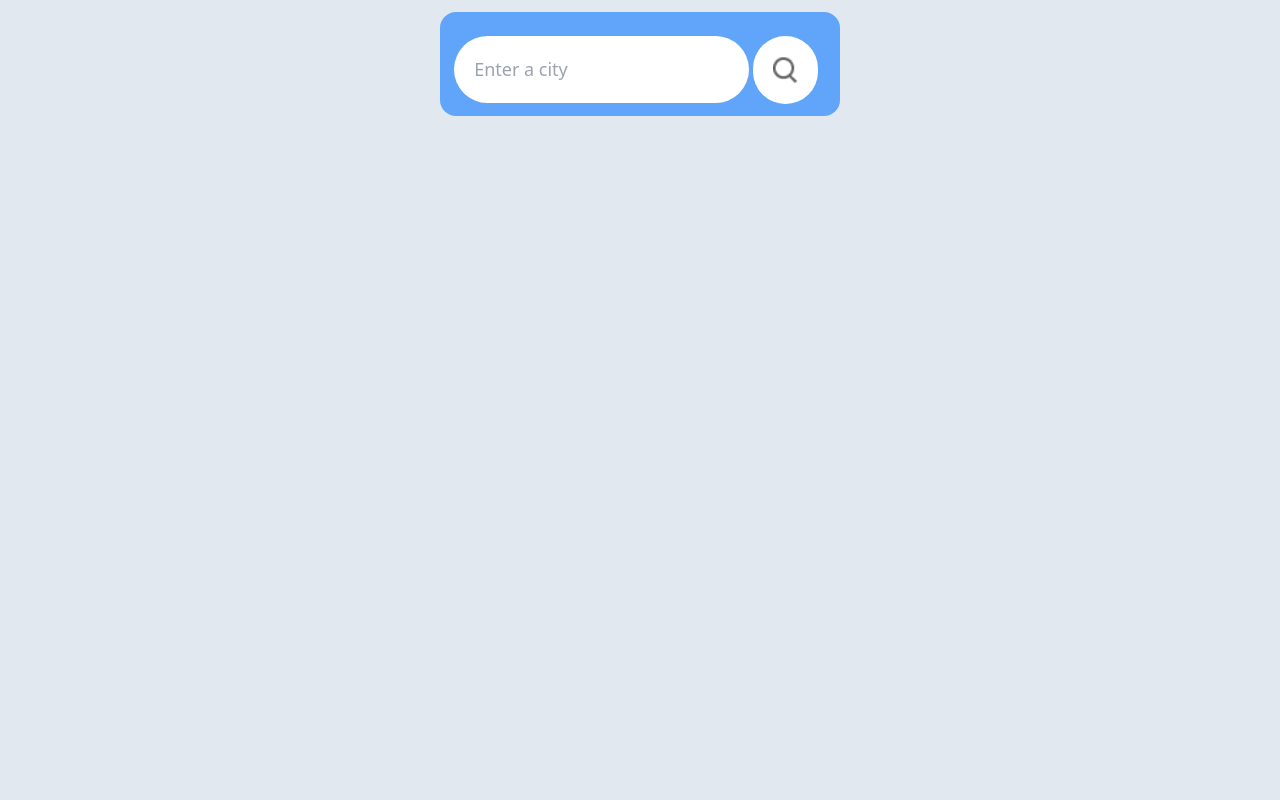
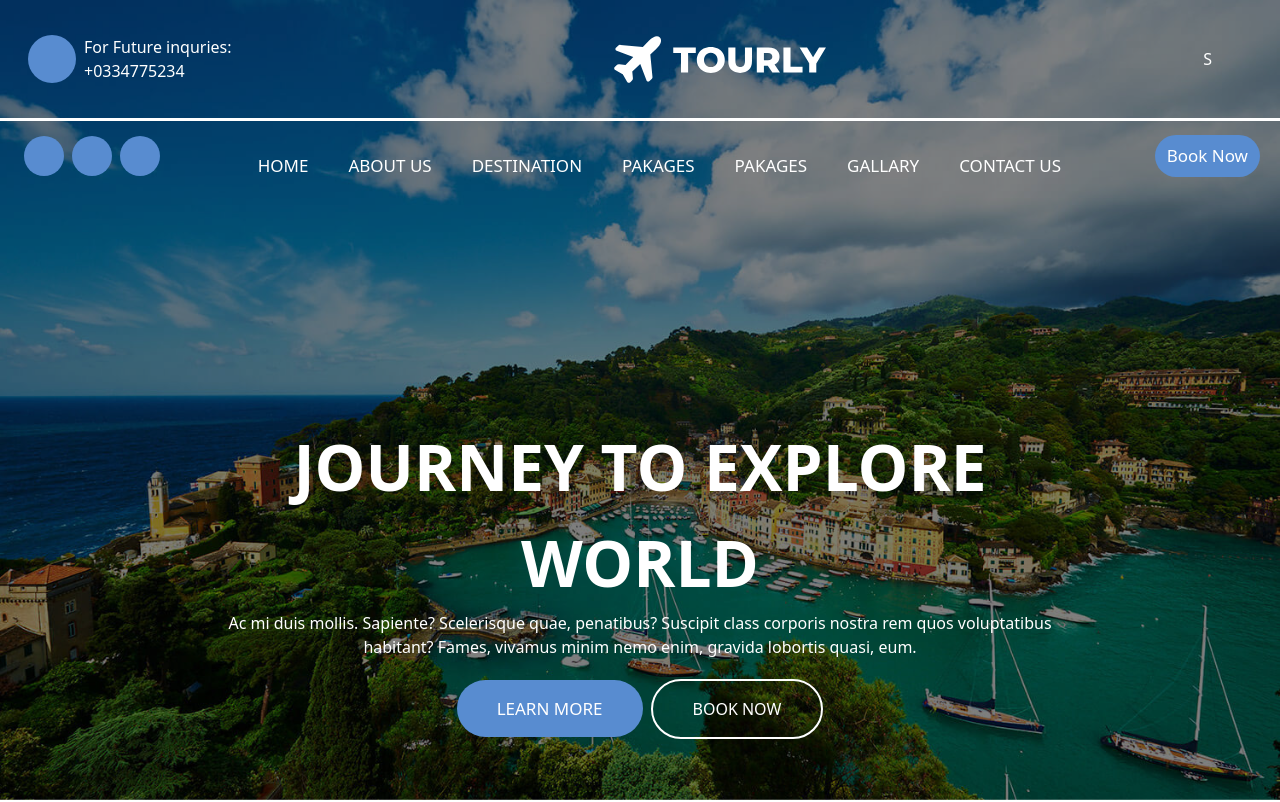
Before and after one commit to SaimrRazaAly/React_Tailwind_Projects_Webite, a React (Vite) app in the folder Weather_App/: page / in a window 1280 px wide. Shown: the top 802 px of the page. Built offline with nearby package versions, Linux system fonts and the light colour scheme.

Commit message:
Working on pakages component

```diff
--- a/Weather_App/src/App.jsx
+++ b/Weather_App/src/App.jsx
@@ -3,11 +3,14 @@ import Weather_App from "./Components/weather_App";
 
 export default function App() {
   return (
-  //  WEATHER APP CODE
-  <div className="bg-slate-200 w-full h-full top-0 fixed">
-       <Weather_App />
-     </div>
-  //  <Page/>
+    <>
+  {/* //  WEATHER APP CODE */}
+  {/* // <div className="bg-slate-200 w-full h-full top-0 fixed"> */}
+       {/* <Weather_App /> */}
+    {/* //  </div> */}
 
+   <Page/>
+
+    </>
   )
 }
--- a/Weather_App/src/Components/Turisom_Website/Header.jsx
+++ b/Weather_App/src/Components/Turisom_Website/Header.jsx
@@ -4,18 +4,18 @@ import { Asserts } from "../../assets/images/Turisom_Data";
 const Header = () => {
   return (
     <>
-      <header>
-        <ul className="flex justify-between items-center px-5 py-[10px] text-white  " >
-          <div className="flex gap-2">
-            <button className="w-[20px] h-[20px] p-5 rounded-full bg-[#588cd0] xl:p-6  "></button>
-            <div>
+      <header className=" border-b-[3px] border-b-white py-5">
+        <ul className="flex justify-between items-center px-7 py-[10px] text-white  " >
+          <div className="md:flex gap-2 hidden ">
+            <button className="w-[20px] h-[20px] p-4 md:p-5 rounded-full bg-[#588cd0] xl:p-6  "></button>
+            <div className="">
               <p>For Future inquries:</p>
               <p>+0334775234</p>
             </div>
           </div>
 
           <div>
-            <img src={Asserts.Logo} alt="" className="mr-6" />
+            <img src={Asserts.Logo} alt="" className="mr-6 w-[120px] md:w-full" />
           </div>
         <div className="xl:mr-10">S</div>
         </ul>
--- a/Weather_App/src/Components/Turisom_Website/Hero.jsx
+++ b/Weather_App/src/Components/Turisom_Website/Hero.jsx
@@ -10,11 +10,11 @@ const Hero = () => {
    <section className='w-full hero-before
    before:bg-[url(/hero-banner.jpg)] min-h-[100vh]  flex items-center justify-center flex-col'>
     <div className='text-center  text-white px-5 xl:max-w-[900px] md:max-w-[700px]'>
-        <h2 className='text-[1.5em] font-extrabold xl:text-[5vw] md:text-[6vw]'>JOURNEY TO EXPLORE WORLD</h2>
+        <h2 className='text-[2em] font-extrabold xl:text-[5vw] md:text-[6vw]'>JOURNEY TO EXPLORE WORLD</h2>
         <p className='font-extralight '>Ac mi duis mollis. Sapiente? Scelerisque quae, penatibus? Suscipit class corporis nostra rem quos voluptatibus habitant? Fames, vivamus minim nemo enim, gravida lobortis quasi, eum.</p>
         <div className='mt-5'>
-            <button className='uppercase nav-btn px-2 py-2 md:px-10 md:py-4'>Learn More</button>
-            <button className='px-2  ml-2 py-2 transparent-btn md:px-10 md:py-4'>Book Now</button>
+            <button className='uppercase nav-btn px-3 py-3 md:px-10 md:py-4'>Learn More</button>
+            <button className='px-3  ml-2 py-3 transparent-btn md:px-10 md:py-4'>Book Now</button>
 
         </div>
     </div>
--- a/Weather_App/src/Components/Turisom_Website/Navbar.jsx
+++ b/Weather_App/src/Components/Turisom_Website/Navbar.jsx
@@ -3,7 +3,7 @@ import React, { useState } from "react";
 const Navbar = () => {
   const [menu, setMenu] = useState(true);
   return (
-    <nav className="flex justify-between items-center px-5 py-5 mt-3 border-b-2 border-b-white text-white">
+    <nav className="flex justify-between items-center px-5 py-0 mt-3 text-white">
       <div>
         <button className="nav-media-icons"></button>
         <button className="nav-media-icons"></button>
@@ -55,7 +55,7 @@ const Navbar = () => {
       <button className="nav-btn">
         Book Now
       </button>
-      <button onClick={() => setMenu(true)} className="xl:hidden text-[30px] border-[3px] px-3 mb-1 border-[#588cd0] rounded-full">=</button>
+      <button onClick={() => setMenu(true)} className="xl:hidden text-[20px] md:text-[30px] font-extrabold  border-2 md:border-[3px] px-3 mb-1 border-[#588cd0] rounded-full">=</button>
     </nav>
   );
 };
--- a/Weather_App/src/Components/Turisom_Website/Page/Page.jsx
+++ b/Weather_App/src/Components/Turisom_Website/Page/Page.jsx
@@ -4,6 +4,7 @@ import Navbar from "../Navbar";
 import Hero from "../Hero";
 import Booking from "../Booking";
 import Destination from "../Destination";
+import Pakages from "../Pakages";
 
 const Page = () => {
   return (
@@ -12,7 +13,7 @@ const Page = () => {
         <Hero />
         <Booking />
       <Destination/>
-
+   <Pakages/>
       </div>
     </>
   );
--- /dev/null
+++ b/Weather_App/src/Components/Turisom_Website/Pakages.jsx
@@ -0,0 +1,53 @@
+import { Asserts } from "../../assets/images/Turisom_Data";
+import SectionHeading from "./SectionHeading";
+
+const Pakages = () => {
+  return (
+    <section className="mt-[100px]">
+      <SectionHeading
+        title={"CHECKOUT OUR PACKEGES"}
+        suptitle={"POPULAR PACKEGES"}
+        para={
+          "Fusce hic augue velit wisi quibusdam pariatur, iusto primis, nec nemo, rutrum. Vestibulum cumque laudantium. Sit ornare mollitia tenetur, aptent."
+        }
+      />
+      <div className="mt-[50px] px-3 flex flex-col items-center box-border lg:flex-row">
+        {/* the pakage box */}
+        <div className="flex items-center justify-center max-w-[300px] flex-col sm:max-w-[400px] xl:flex-row m-auto">
+          <div className="flex">
+            <img
+              src={Asserts.Gallary_1}
+              alt=""
+              className="w-full rounded-tl-[12px] rounded-t-[12px] rounded-b-none h-auto lg:h-full"
+            />
+          </div>
+          {/* text */}
+          <div className="py-10 px-5 bg-[#fafafa] ">
+            <h2 className="font-bold text-[1.2em]">
+              EXPERIENCE THE GREAT HOLIDAY ON BEACH
+            </h2>
+            <p className="text-onyx">
+              Laoreet, voluptatum nihil dolor esse quaerat mattis explicabo
+              maiores, est aliquet porttitor! Eaque, cras, aspernatur.
+            </p>
+          {/* more detail */}
+          <div className="flex gap-5 py-2 items-center justify-center bg-white shadow-md mt-10 rounded-full">
+            <span className="pakages-min-detail"> 7D/6N</span>
+            <span className="pakages-min-detail"> pax: 10</span>
+            <span className="pakages-min-detail">Malaysia</span>
+          </div>
+          </div>
+          {/* reviews and prices */}
+          <div className="bg-united-nations-blue flex flex-col w-full items-center text-white py-3">
+            <span className="font-bold text-[1.5em]">(25 reviwes)</span>
+            <h1 className="text-[2.5em] font-extrabold">$750</h1>
+            <p>/ per person</p>
+            <button className="mt-5 transparent-btn  px-10 py-4">Buy Now</button>
+          </div>
+        </div>
+      </div>
+    </section>
+  );
+};
+
+export default Pakages;
--- a/Weather_App/src/Components/Turisom_Website/SectionHeading.jsx
+++ b/Weather_App/src/Components/Turisom_Website/SectionHeading.jsx
@@ -5,7 +5,7 @@ const SectionHeading = ({suptitle,title,para}) => {
    <>
    <div className="text-center max-w-[90%] m-auto mt-4  res-82:max-w-[60%]">
     <sup className='text-bright-navy-blue font-extrabold tracking-widest uppercase'>{suptitle}</sup>
-    <h2 className='text-[2.5em] font-extrabold res-82:text-[3.5em]'>{title}</h2>
+    <h2 className='text-[2.1em] font-extrabold res-82:text-[3.5em]'>{title}</h2>
     <p>{para}</p>
    </div>
    </>
--- a/Weather_App/src/index.css
+++ b/Weather_App/src/index.css
@@ -4,7 +4,7 @@
 
 @layer components {
   .nav-media-icons {
-    @apply w-[10px] h-[10px] p-4 mx-1 rounded-full bg-[#588cd0] xl:p-5;
+    @apply w-[10px] h-[10px] p-3 mx-1 rounded-full bg-[#588cd0] xl:p-5;
   }
   .show-menu {
     @apply bg-blue-600 fixed right-0 top-0 px-5 h-[100%] w-[300px] flex flex-col gap-10 pt-5;
@@ -24,7 +24,8 @@
     hover:bg-[#ffffff33];
   }
   .nav-a {
-    @apply transition duration-500 hover:text-[#588cd0] xl:text-[17px];
+    @apply transition duration-500
+    font-[500] hover:opacity-[0.6] xl:text-[17px];
   }
   .nav-btn {
     @apply rounded-full py-2  px-3 bg-[#588cd0] transition duration-500 hover:bg-[#184c91] sm:py-2 sm:text-[17px];
@@ -43,5 +44,7 @@
   }
 
 
-
+  .pakages-min-detail{
+    @apply border-r-4 border-r-black px-3 text-[12px] md:text-[15px]
+  }
 }
--- a/Weather_App/tailwind.config.js
+++ b/Weather_App/tailwind.config.js
@@ -11,10 +11,10 @@ export default {
         "oxford-blue": "#01213c",
         "yale-blue": "hsl(214, 72%, 33%)",
         "blue-ncs": "hsl(197, 100%, 36%)",
-        gunmetal: "hsl(206, 34%, 20%)",
-        gainsboro: "hsl(0, 0%, 88%)",
-        cultured: "hsl(0, 0%, 98%)",
-        onyx: " hsl(0, 0%, 25%)",
+        "gunmetal": "hsl(206, 34%, 20%)",
+        "gainsboro": "hsl(0, 0%, 88%)",
+        "cultured": "hsl(0, 0%, 98%)",
+        "onyx": " hsl(0, 0%, 25%)",
         "jet:": "hsl(0, 0%, 20%)",
       },
 
```
